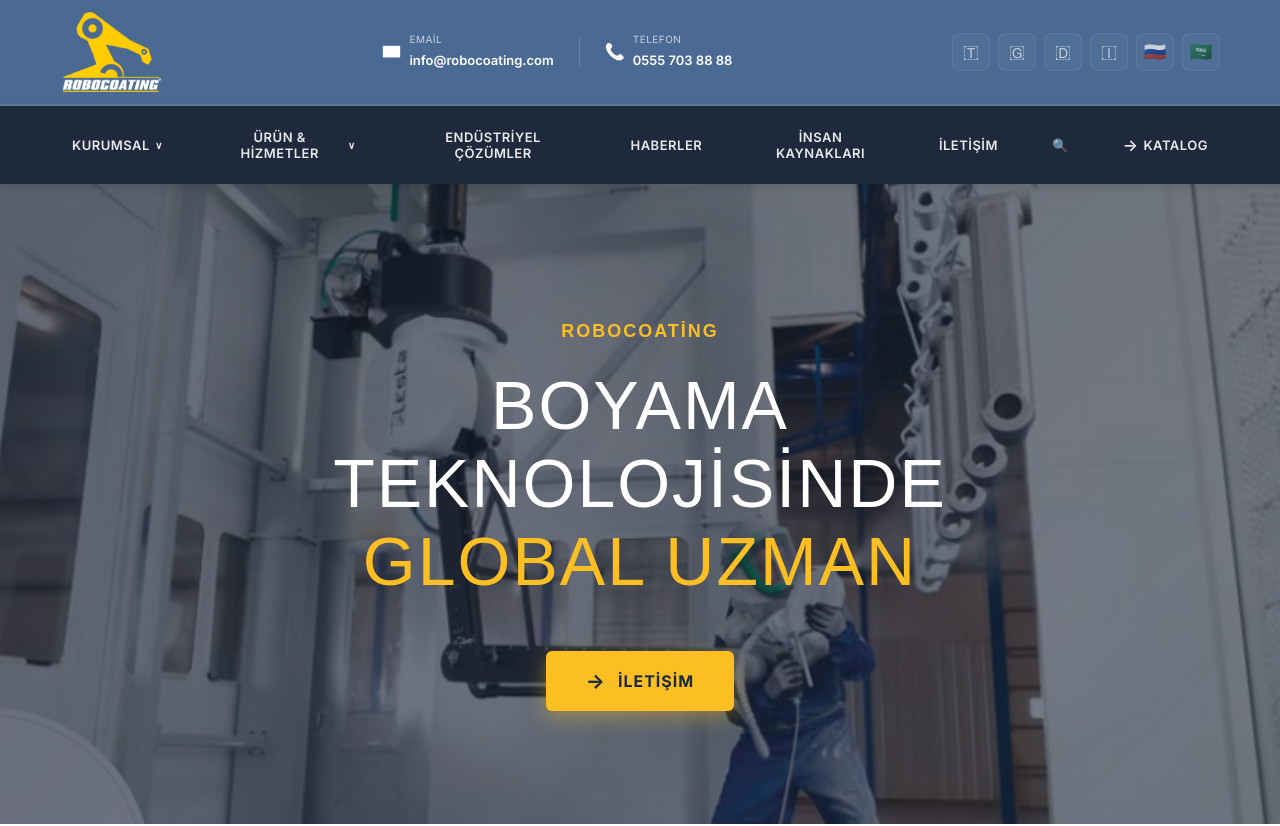
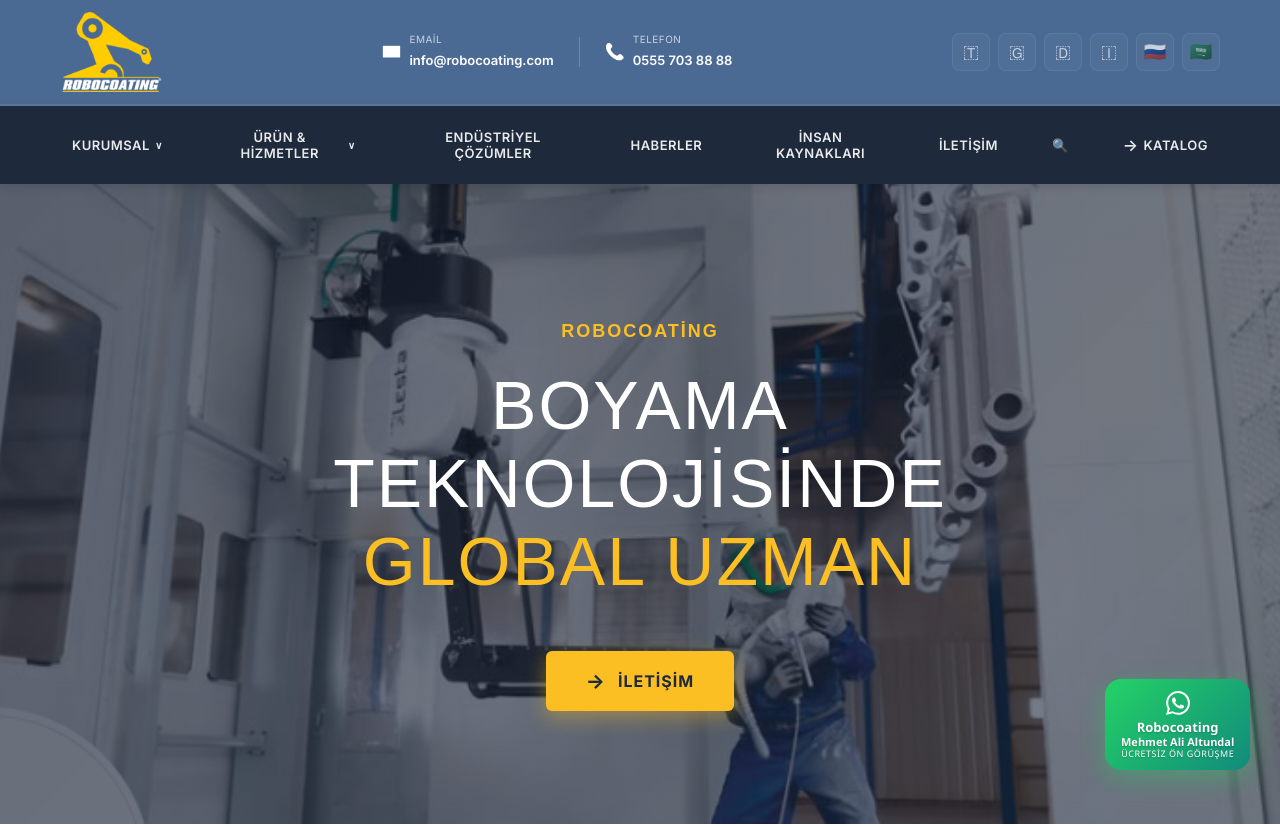
Before and after one commit to satoshikulu/robocoating, a React (Vite) app: page / in a window 1280 px wide. Shown: the top 826 px of the page. Built offline with nearby package versions, Linux system fonts and the light colour scheme; a web font is replaced by a local one.

Commit message:
Add floating WhatsApp button with vertical layout and pulse animation

```diff
--- a/src/App.jsx
+++ b/src/App.jsx
@@ -6,6 +6,7 @@
 import Contact from './components/Contact'
 import News from './components/News'
 import Footer from './components/Footer'
+import WhatsAppButton from './components/WhatsAppButton'
 import './App.css'
 
 function App() {
@@ -27,6 +28,7 @@
         {currentSection === 'contact' && <Contact setCurrentSection={setCurrentSection} />}
       </main>
       <Footer setCurrentSection={setCurrentSection} />
+      <WhatsAppButton />
     </div>
   )
 }
--- /dev/null
+++ b/src/components/WhatsAppButton.css
@@ -0,0 +1,136 @@
+.whatsapp-float-btn {
+  position: fixed;
+  bottom: 30px;
+  right: 30px;
+  z-index: 9999;
+  display: flex;
+  flex-direction: column;
+  align-items: center;
+  gap: 6px;
+  padding: 12px 16px;
+  background: linear-gradient(135deg, #25D366 0%, #128C7E 100%);
+  border: none;
+  border-radius: 16px;
+  box-shadow: 0 6px 20px rgba(37, 211, 102, 0.4);
+  cursor: pointer;
+  transition: all 0.3s ease;
+  animation: pulse 2s infinite;
+  font-family: 'Segoe UI', Tahoma, Geneva, Verdana, sans-serif;
+  max-width: 90vw;
+}
+
+.whatsapp-float-btn:hover {
+  transform: scale(1.03);
+  box-shadow: 0 10px 30px rgba(37, 211, 102, 0.6);
+  background: linear-gradient(135deg, #22c35e 0%, #0f7a6b 100%);
+}
+
+.whatsapp-float-btn:active {
+  transform: scale(0.95);
+}
+
+.whatsapp-icon {
+  width: 24px;
+  height: 24px;
+  fill: white;
+  animation: icon-bounce 1.5s infinite;
+}
+
+.whatsapp-content {
+  display: flex;
+  flex-direction: column;
+  align-items: center;
+  gap: 2px;
+}
+
+.whatsapp-title {
+  color: white;
+  font-size: 13px;
+  font-weight: 700;
+  text-shadow: 0 1px 2px rgba(0, 0, 0, 0.2);
+  line-height: 1;
+}
+
+.whatsapp-name {
+  color: white;
+  font-size: 11px;
+  font-weight: 600;
+  text-shadow: 0 1px 2px rgba(0, 0, 0, 0.2);
+  line-height: 1;
+}
+
+.whatsapp-subtitle {
+  color: white;
+  font-size: 9px;
+  font-weight: 500;
+  text-shadow: 0 1px 2px rgba(0, 0, 0, 0.2);
+  line-height: 1;
+  text-transform: uppercase;
+  letter-spacing: 0.5px;
+}
+
+/* Pulsing animation */
+@keyframes pulse {
+  0% {
+    box-shadow: 0 8px 25px rgba(37, 211, 102, 0.4);
+    transform: scale(1);
+  }
+  50% {
+    box-shadow: 0 8px 40px rgba(37, 211, 102, 0.7), 0 0 0 15px rgba(37, 211, 102, 0.1);
+    transform: scale(1.02);
+  }
+  100% {
+    box-shadow: 0 8px 25px rgba(37, 211, 102, 0.4);
+    transform: scale(1);
+  }
+}
+
+/* Icon bounce animation */
+@keyframes icon-bounce {
+  0%, 100% {
+    transform: scale(1);
+  }
+  50% {
+    transform: scale(1.1);
+  }
+}
+
+/* Mobile responsive */
+@media (max-width: 768px) {
+  .whatsapp-float-btn {
+    bottom: 20px;
+    right: 20px;
+    padding: 10px 14px;
+  }
+
+  .whatsapp-icon {
+    width: 20px;
+    height: 20px;
+  }
+
+  .whatsapp-title {
+    font-size: 11px;
+  }
+
+  .whatsapp-name {
+    font-size: 10px;
+  }
+
+  .whatsapp-subtitle {
+    font-size: 8px;
+  }
+}
+
+/* Blinking effect for extra visibility */
+@keyframes blink {
+  0%, 100% {
+    opacity: 1;
+  }
+  50% {
+    opacity: 0.8;
+  }
+}
+
+.whatsapp-float-btn {
+  animation: pulse 2s infinite, blink 1.5s ease-in-out infinite;
+}
--- /dev/null
+++ b/src/components/WhatsAppButton.jsx
@@ -0,0 +1,35 @@
+import React from 'react';
+import './WhatsAppButton.css';
+
+const WhatsAppButton = () => {
+  const phoneNumber = '905000000000'; // Replace with Mehmet Ali Altundal's actual phone number
+  const message = 'Merhaba! Size nasıl yardımcı olabilirim?';
+
+  const handleWhatsAppClick = () => {
+    const whatsappUrl = `https://wa.me/${phoneNumber}?text=${encodeURIComponent(message)}`;
+    window.open(whatsappUrl, '_blank');
+  };
+
+  return (
+    <button
+      className="whatsapp-float-btn"
+      onClick={handleWhatsAppClick}
+      aria-label="WhatsApp ile iletişime geç"
+    >
+      <svg
+        className="whatsapp-icon"
+        viewBox="0 0 24 24"
+        xmlns="http://www.w3.org/2000/svg"
+      >
+        <path d="M17.472 14.382c-.297-.149-1.758-.867-2.03-.967-.273-.099-.471-.148-.67.15-.197.297-.767.966-.94 1.164-.173.199-.347.223-.644.075-.297-.15-1.255-.463-2.39-1.475-.883-.788-1.48-1.761-1.653-2.059-.173-.297-.018-.458.13-.606.134-.133.298-.347.446-.52.149-.174.198-.298.298-.497.099-.198.05-.371-.025-.52-.075-.149-.669-1.612-.916-2.207-.242-.579-.487-.5-.669-.51-.173-.008-.371-.01-.57-.01-.198 0-.52.074-.792.372-.272.297-1.04 1.016-1.04 2.479 0 1.462 1.065 2.875 1.213 3.074.149.198 2.096 3.2 5.077 4.487.709.306 1.262.489 1.694.625.712.227 1.36.195 1.871.118.571-.085 1.758-.719 2.006-1.413.248-.694.248-1.289.173-1.413-.074-.124-.272-.198-.57-.347m-5.421 7.403h-.004a9.87 9.87 0 01-5.031-1.378l-.361-.214-3.741.982.998-3.648-.235-.374a9.86 9.86 0 01-1.51-5.26c.001-5.45 4.436-9.884 9.888-9.884 2.64 0 5.122 1.03 6.988 2.898a9.825 9.825 0 012.893 6.994c-.003 5.45-4.437 9.884-9.885 9.884m8.413-18.297A11.815 11.815 0 0012.05 0C5.495 0 .16 5.335.157 11.892c0 2.096.547 4.142 1.588 5.945L.057 24l6.305-1.654a11.882 11.882 0 005.683 1.448h.005c6.554 0 11.89-5.335 11.893-11.893a11.821 11.821 0 00-3.48-8.413Z"/>
+      </svg>
+      <div className="whatsapp-content">
+        <span className="whatsapp-title">Robocoating</span>
+        <span className="whatsapp-name">Mehmet Ali Altundal</span>
+        <span className="whatsapp-subtitle">Ücretsiz Ön Görüşme</span>
+      </div>
+    </button>
+  );
+};
+
+export default WhatsAppButton;
```
